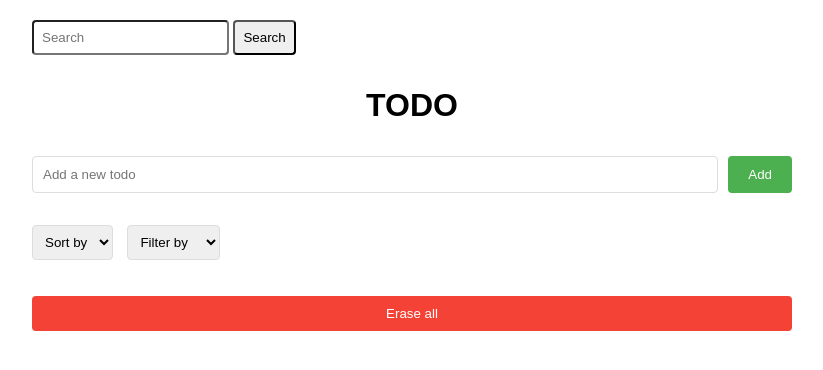
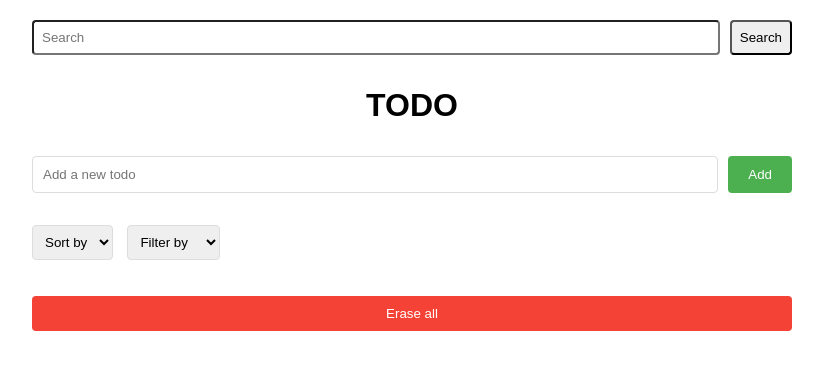
Before and after one commit to Medieinstitutet/Javascript-grupp-4, a plain HTML site: page index.html in a window 1280 px wide. Shown: the whole page, without its empty margins (228-1051 px from the left). Drawn offline with Linux system fonts and the light colour scheme.

Commit message:
updated style for the search input to display properly.

```diff
--- a/css/style.scss
+++ b/css/style.scss
@@ -12,11 +12,17 @@ body {
 }
 
 header {
+    display: flex;
+    gap: 10px;
     margin-bottom: 2rem;
 
     input, button {
         padding: 8px;
         border-radius: 4px;
+    }
+
+    input {
+        flex: 1;
     }
 }
 
```
Also changed, not shown: css/style.css.
